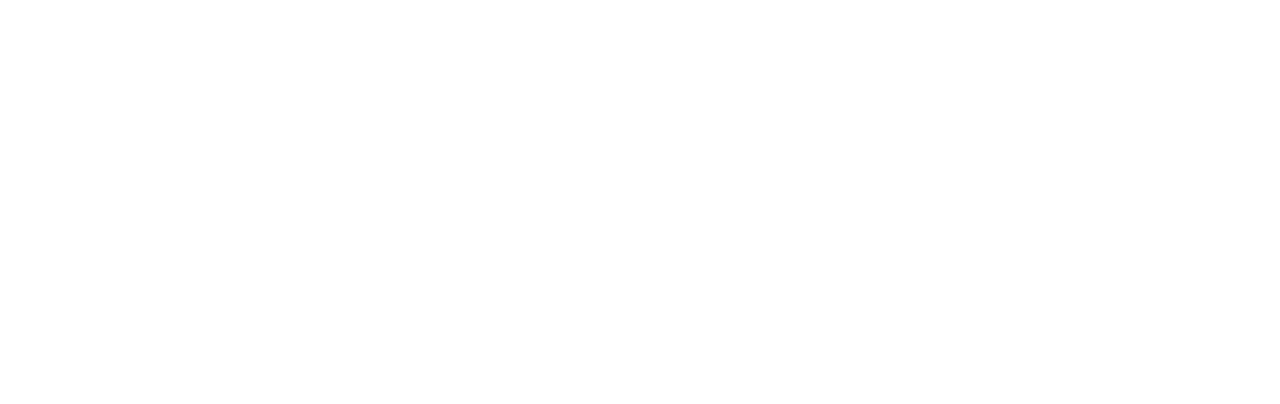
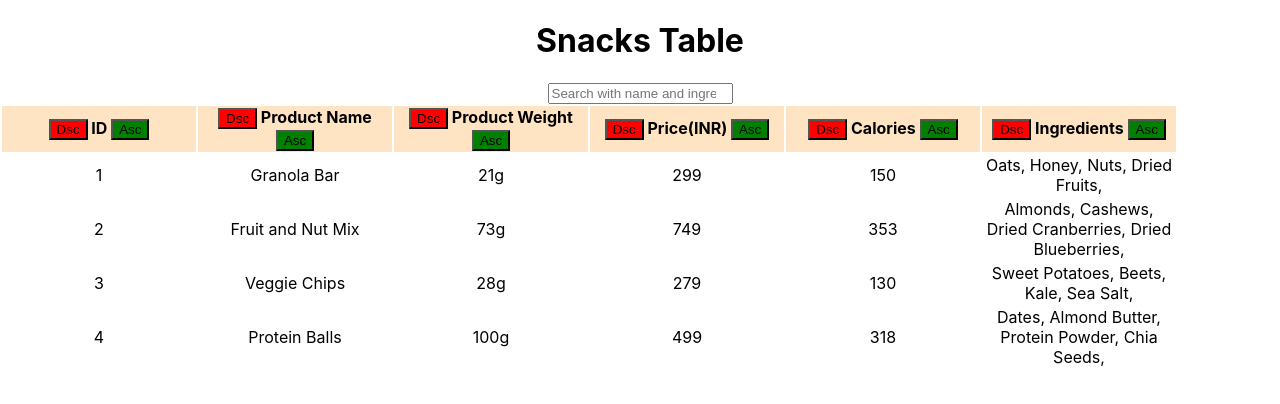
Before and after one commit to Programmer-Sourav/repeatmcrwithusereducer, a React (Create React App) app: page /snacksindex in a window 1280 px wide. Before the commit this address had no page. Shown: the top 404 px of the page. Built offline with nearby package versions, Linux system fonts and the light colour scheme.

Commit message:
feat: sorting

```diff
--- a/src/App.css
+++ b/src/App.css
@@ -57,6 +57,13 @@
   color: white;
 }
 
+.headerstyle{
+  width: 192px;
+  height: 40px;
+  background-color: bisque;
+  margin-left: 64px;
+}
+
 .App-link {
   color: #61dafb;
 }
--- a/src/App.js
+++ b/src/App.js
@@ -4,6 +4,7 @@ import Home from './MCR1/pages/Home';
 import Search from './MCR1/pages/Search';
 import { Route, Routes } from 'react-router';
 import HabitMain from './MCR2/pages/HabitMain';
+import SnacksIndex from './MCR3/pages/SnacksIndex';
 
 function App() {
   return (
@@ -12,6 +13,7 @@ function App() {
         <Route path="/" element={<Home/>}/>
         <Route path="/search" element={<Search/>}/>
         <Route path='/habitindex' element={<HabitMain/>}/>
+        <Route path='/snacksindex' element={<SnacksIndex/>}/>
       </Routes>
 
     </div>
--- a/src/MCR3/contexts/SnacksContext.jsx
+++ b/src/MCR3/contexts/SnacksContext.jsx
@@ -0,0 +1,19 @@
+import { useAccordion } from "@chakra-ui/react";
+import { createContext, useContext, useReducer } from "react";
+import { snacks } from "../data/api";
+import DataReducer, { initialState } from "../reducer/DataReducer";
+
+export const SnacksContext = createContext()
+
+
+export function SnacksProvider({children}){
+
+    const [state, dispatch] = useReducer(DataReducer, initialState)
+
+    state.snacks = snacks
+
+
+    return(
+        <SnacksContext.Provider value={{snacks: state.snacks, state, dispatch, searchState: state.search}}>{children}</SnacksContext.Provider>
+    )
+}
--- a/src/MCR3/pages/SnacksIndex.jsx
+++ b/src/MCR3/pages/SnacksIndex.jsx
@@ -0,0 +1,109 @@
+import { useContext } from "react"
+import { SnacksContext } from "../contexts/SnacksContext"
+import { ACTION_TYPES_SNACKS } from "../reducer/DataReducer"
+import { ACTION_TYPES_HABITS } from "../../MCR2/reducer/DataReducer"
+
+export default function SnacksIndex(){
+
+    const { snacks, state, dispatch, searchState } = useContext(SnacksContext)
+
+
+    const onChangeHandler = (e) =>{
+      console.log(e.target.value)
+      dispatch({type: ACTION_TYPES_SNACKS.SEARCH, payload: searchState})
+    }
+
+
+    const sortByAsc = (sortVal) =>{
+        //console.log(sortVal)
+        if(sortVal==="id")
+        dispatch({type: ACTION_TYPES_SNACKS.SORT_BY_ID, payload: "asc"})
+        else if (sortVal==="name")
+        dispatch({type: ACTION_TYPES_SNACKS.SORT_BY_PRODUCT_NAME, payload: "asc"})
+        else if(sortVal==="weight")
+        dispatch({type: ACTION_TYPES_SNACKS.SORT_BY_PRODUCT_WEIGHT, payload: "asc"})
+        else if(sortVal==="price")
+        dispatch({type: ACTION_TYPES_SNACKS.SORT_BY_PRICE, payload: "asc"})
+        else if(sortVal==="calories")
+        dispatch({type: ACTION_TYPES_SNACKS.SORT_BY_CALORIES, payload: "asc"})
+        else if (sortVal==="ingredients")
+        dispatch({type: ACTION_TYPES_SNACKS.SORT_BY_INGREDIENTS, payload: "asc"})
+    }
+
+    const sortByDsc = (sortVal) =>{
+        if(sortVal==="id")
+        dispatch({type: ACTION_TYPES_SNACKS.SORT_BY_ID, payload: "dsc"})
+        else if (sortVal==="name")
+        dispatch({type: ACTION_TYPES_SNACKS.SORT_BY_PRODUCT_NAME, payload: "dsc"})
+        else if(sortVal==="weight")
+        dispatch({type: ACTION_TYPES_SNACKS.SORT_BY_PRODUCT_WEIGHT, payload: "dsc"})
+        else if(sortVal==="price")
+        dispatch({type: ACTION_TYPES_SNACKS.SORT_BY_PRICE, payload: "dsc"})
+        else if(sortVal==="calories")
+        dispatch({type: ACTION_TYPES_SNACKS.SORT_BY_CALORIES, payload: "dsc"})
+        else if (sortVal==="ingredients")
+        dispatch({type: ACTION_TYPES_SNACKS.SORT_BY_INGREDIENTS, payload: "dsc"})
+    }
+
+    return(
+        <div>
+            <h1>Snacks Table</h1>
+            {
+                <div>
+                <input type="search" value={searchState} placeholder="Search with name and ingredients" onChange={(e)=>{onChangeHandler(e)}}/>
+               <table>
+                <tr>
+                    <th className="headerstyle">
+                      <button style={{backgroundColor: "red"}} onClick={()=>{sortByDsc("id")}}>Dsc</button>  ID <button style={{backgroundColor: "green"}} onClick={()=>{sortByAsc("id")}}>Asc</button>
+                    </th>
+                    <th className="headerstyle">
+                    <button style={{backgroundColor: "red"}} onClick={()=>{sortByDsc("name")}}>Dsc</button>  Product Name <button style={{backgroundColor: "green"}} onClick={()=>{sortByAsc("name")}}>Asc</button>
+                    </th>
+                    <th className="headerstyle">
+                    <button style={{backgroundColor: "red"}} onClick={()=>{sortByDsc("weight")}}>Dsc</button>  Product Weight <button style={{backgroundColor: "green"}} onClick={()=>{sortByAsc("weight")}}>Asc</button>
+                    </th>
+                    <th className="headerstyle">
+                    <button style={{backgroundColor: "red"}} onClick={()=>{sortByDsc("price")}}>Dsc</button>  Price(INR) <button style={{backgroundColor: "green"}} onClick={()=>{sortByAsc("price")}}>Asc</button>
+                    </th>
+                    <th className="headerstyle">
+                    <button style={{backgroundColor: "red"}} onClick={()=>{sortByDsc("calories")}}>Dsc</button>  Calories <button style={{backgroundColor: "green"}} onClick={()=>{sortByAsc("calories")}}>Asc</button>
+                    </th>
+                    <th className="headerstyle">
+                    <button style={{backgroundColor: "red"}} onClick={()=>{sortByDsc("ingredients")}}>Dsc</button>  Ingredients <button style={{backgroundColor: "green"}} onClick={()=>{sortByAsc("ingredients")}}>Asc</button>
+                    </th>
+                    </tr>
+                    { snacks.map((snack)=>(
+                    <tr>
+                    <td>
+                     {snack.id}
+                    </td>
+
+                    <td>
+                    {snack.product_name}
+                    </td>
+
+                    <td>
+                    {snack.product_weight}
+                    </td>
+
+                    <td>
+                    {snack.price}
+                    </td>
+
+                    <td>
+                    {snack.calories}
+                    </td>
+
+                    <td>
+                    {snack.ingredients.map((ingredient, index)=>ingredient+", ")}
+                    </td>
+                    </tr>
+                  ))}
+               </table>
+               </div>
+            }
+        </div>
+
+    )
+
+}
--- /dev/null
+++ b/src/MCR3/reducer/DataReducer.jsx
@@ -0,0 +1,38 @@
+export const initialState = {
+    snacks: [],
+    search: ""
+
+}
+
+
+export const ACTION_TYPES_SNACKS = {
+   SORT_BY_ID: "SORT_BY_ID",
+   SORT_BY_PRODUCT_NAME: "SORT_BY_PRODUCT_NAME",
+   SORT_BY_PRODUCT_WEIGHT: "SORT_BY_PRODUCT_WEIGHT",
+   SORT_BY_PRICE: "SORT_BY_PRICE",
+   SORT_BY_CALORIES: "SORT_BY_CALORIES",
+   SORT_BY_INGREDIENTS: "SORT_BY_INGREDIENTS",
+   SEARCH : "SEARCH"
+}
+
+export default function DataReducer(state, action) {
+  switch(action.type){
+    case ACTION_TYPES_SNACKS.SORT_BY_ID:
+         return action.payload==="asc" ? {...state, snacks: state.snacks.sort((a, b)=>a.id > b.id ? 1 : -1)} : {...state, snacks: state.snacks.sort((a, b)=>a.id < b.id ? 1 : -1)}
+    case ACTION_TYPES_SNACKS.SORT_BY_PRODUCT_NAME:
+         return action.payload==="asc" ? {...state, snacks: state.snacks.sort((a,b)=> a.product_name > b.product_name ? 1 : -1)} : {...state, snacks: state.snacks.sort((a,b)=> a.product_name < b.product_name ? 1 : -1)}
+    case ACTION_TYPES_SNACKS.SORT_BY_PRODUCT_WEIGHT:
+         return action.payload==="asc" ? {...state, snacks: state.snacks.sort((a,b)=> parseInt(a.product_weight) > parseInt(b.product_weight) ? 1 : -1)} : {...state, snacks: state.snacks.sort((a,b)=> parseInt(a.product_weight) < parseInt(b.product_weight) ? 1 : -1)}
+    case ACTION_TYPES_SNACKS.SORT_BY_PRICE:
+         return action.payload==="asc" ? {...state, snacks: state.snacks.sort((a,b)=> a.price > b.price ? 1 : -1)} : {...state, snacks: state.snacks.sort((a,b)=> a.price < b.price ? 1 : -1)}
+    case ACTION_TYPES_SNACKS.SORT_BY_CALORIES:
+         return action.payload==="asc" ? {...state, snacks: state.snacks.sort((a,b)=> a.calories > b.calories ? 1 : -1)} : {...state, snacks: state.snacks.sort((a,b)=> a.calories < b.calories ? 1 : -1)}
+    case ACTION_TYPES_SNACKS.SORT_BY_INGREDIENTS:
+         return action.payload==="asc" ? {...state, snacks: state.snacks.sort((a,b)=> a.ingredients.sort((a, b) => a > b) > b.ingredients.sort((a, b) => a > b) ? 1 : -1).sort((a,b)=> a > b ? 1 : -1)} : {...state, snacks: state.snacks.sort((a,b)=> a.ingredients.sort((a,b)=>a<b)<b.ingredients.sort((a,b)=>a<b) ? 1 : -1)}
+    case ACTION_TYPES_SNACKS.SEARCH:
+         return{...state, search: action.payload, snacks: state.snacks.filter((snack)=>(snack.product_name.toLowerCase().includes(action.payload.toLowerCase())))}
+    default:
+        return state
+  }
+
+}
--- a/src/index.js
+++ b/src/index.js
@@ -6,14 +6,19 @@ import reportWebVitals from './reportWebVitals';
 import { BrowserRouter } from 'react-router-dom';
 import { BookContext, BookProvider } from './MCR1/context/BookContext';
 import { HabitContext, HabitProvider } from './MCR2/contexts/HabitContext';
+import { SnacksContext, SnacksProvider } from './MCR3/contexts/SnacksContext';
 
 const root = ReactDOM.createRoot(document.getElementById('root'));
+
+export { BookContext, HabitContext, SnacksContext}
 root.render(
   <React.StrictMode>
     <BrowserRouter>
     <BookProvider>
     <HabitProvider>
+    <SnacksProvider>
     <App />
+    </SnacksProvider>
     </HabitProvider>
     </BookProvider>
     </BrowserRouter>
```
